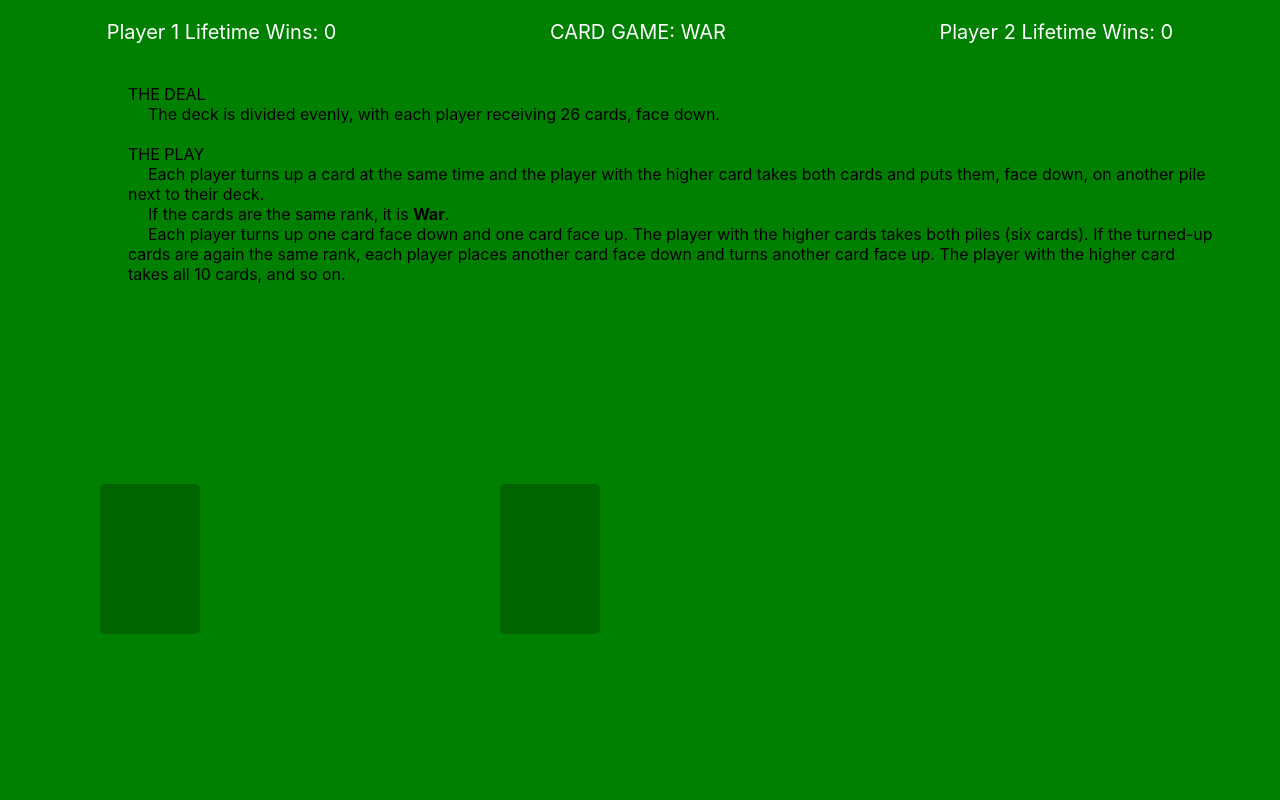
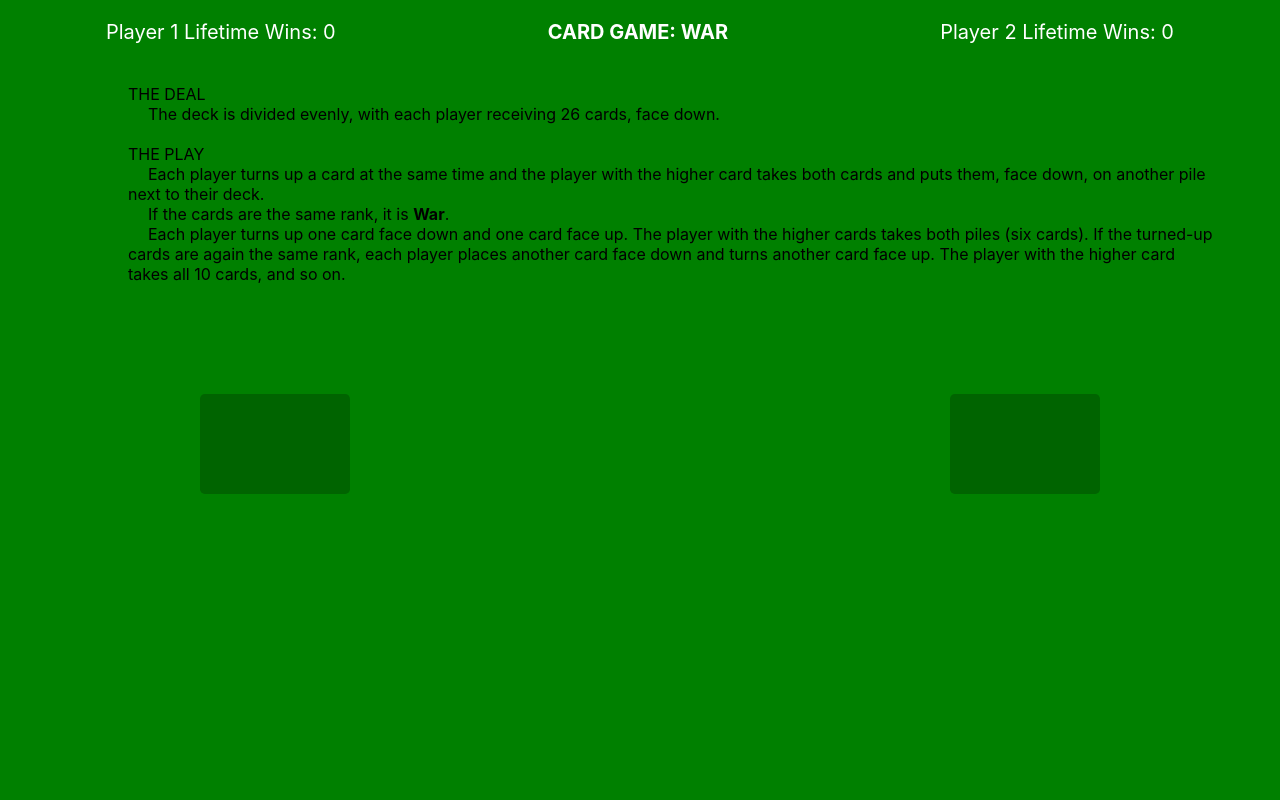
Before and after one commit to em0227/WarGame, a React (Create React App) app in the folder frontend/: page /#/ in a window 1280 px wide. Shown: the top 800 px of the page. Built offline with nearby package versions, Linux system fonts and the light colour scheme; no server answers.

Commit message:
this is broken

```diff
--- a/frontend/src/components/cards/card_face_down.jsx
+++ b/frontend/src/components/cards/card_face_down.jsx
@@ -1,23 +1,16 @@
 import React from "react";
 
-const CardFaceDown = ({card: cardFaceDown}) => {
+const CardFaceDown = ({ card: cardFaceDown }) => {
+  const style =
+    cardFaceDown.length !== 0 ? { backgroundColor: "darkGreen" } : {};
+  const content =
+    cardFaceDown.length !== 0 ? `${cardFaceDown.length} cards` : "";
 
-  if (cardFaceDown.length === 0) {
-    return null;
-  } else {
-    return (
-      <div
-        style={{
-          backgroundColor: "darkGreen",
-          width: "150px",
-          height: "100px",
-          color: "white",
-        }}
-      >
-        {`${cardFaceDown.length} cards`}
-      </div>
-    );
-  }
+  return (
+    <div className="face-down" style={style}>
+      {content}
+    </div>
+  );
 };
 
 export default CardFaceDown;
--- a/frontend/src/components/cards/card_face_up.jsx
+++ b/frontend/src/components/cards/card_face_up.jsx
@@ -1,21 +1,13 @@
 import React from "react";
 
 const CardFaceUp = ({ card: cardFaceUp }) => {
-  if (cardFaceUp === "") {
-    return null;
-  } else {
-    return (
-      <div
-        style={{
-          backgroundColor: "white",
-          width: "150px",
-          height: "100px",
-        }}
-      >
-        {cardFaceUp}
-      </div>
-    );
-  }
+  const style = cardFaceUp !== "" ? { backgroundColor: "white" } : {};
+
+  return (
+    <div className="face-up" style={style}>
+      <p>{cardFaceUp}</p>
+    </div>
+  );
 };
 
 export default CardFaceUp;
--- a/frontend/src/components/game/game.jsx
+++ b/frontend/src/components/game/game.jsx
@@ -26,9 +26,9 @@ class Game extends React.Component {
       prevProps.cardUpP1 !== this.props.cardUpP1;
 
     if (afterDraw) {
-      // setTimeout(() => {
-      // this.round();
-      // }, 1000);
+      setTimeout(() => {
+        this.round();
+      }, 1500);
     }
   }
 
@@ -39,11 +39,10 @@ class Game extends React.Component {
 
   draw() {
     const { drawCard } = this.props;
-    // this.timerId = setInterval(() => {
-    //   this.setState({ winner: "", status: "" });
-    //   drawCard();
-
-    // }, 2000);
+    this.timerId = setInterval(() => {
+      this.setState({ winner: "", status: "" });
+      drawCard();
+    }, 2000);
 
     drawCard();
   }
@@ -89,14 +88,12 @@ class Game extends React.Component {
       } else {
         winner("P1");
       }
-    }, 1000);
+    }, 1500);
   }
 
   stopWar() {
     if (this.state.status === "WAR!!!") {
-      clearInterval(this.timerId);
       this.setState({ status: "" });
-      this.draw();
     }
   }
 
@@ -111,11 +108,13 @@ class Game extends React.Component {
       movePileToDeck,
     } = this.props;
 
+    clearInterval(this.timerId);
+
     const result = GameLogic.whoWins(cardUpP1, cardUpP2);
     let cards;
 
     if (result === "war") {
-      this.setState({ status: "WAR!!!" });
+      this.setState({ status: "WAR!!!", winner: "" });
       this.warDraw();
       return;
     }
@@ -133,16 +132,20 @@ class Game extends React.Component {
     addCardToDiscard(cards, result);
     clearCard();
 
-    if (deckP1.length === 0) {
+    this.setState({ isGameOver: this.gameOver() });
+
+    if (deckP1.length === 0 && !this.state.isGameOver) {
       this.setState({ status: "Move P1 Pile to Deck" });
       movePileToDeck("p1");
     }
-    if (deckP2.length === 0) {
+    if (deckP2.length === 0 && !this.state.isGameOver) {
       this.setState({ status: "Move P2 Pile to Deck" });
       movePileToDeck("p2");
     }
 
-    this.setState({ isGameOver: this.gameOver() });
+    if (!this.state.isGameOver) {
+      this.draw();
+    }
   }
 
   gameOver() {
@@ -195,9 +198,11 @@ class Game extends React.Component {
       clearInterval(this.timerId); //won't be able to show the last round winner as it will render this
       return (
         <div className="game">
-          <p>Winner: {finalWinner}</p>
-          <p style={{ color: "red" }}>Game Over!</p>
-          <button onClick={this.restart().bind.this}>Restart</button>
+          <p id="last">Winner: {finalWinner}</p>
+          <p id="last" style={{ color: "red" }}>
+            Game Over!
+          </p>
+          <button onClick={this.restart.bind.this}>Restart</button>
         </div>
       );
     } else {
--- a/frontend/src/components/header/header.jsx
+++ b/frontend/src/components/header/header.jsx
@@ -7,7 +7,9 @@ const Header = () => {
   return (
     <div className="header">
       <p>Player 1 Lifetime Wins: {lifetimeWinsP1}</p>
-      <p>CARD GAME: WAR</p>
+      <p>
+        <b>CARD GAME: WAR</b>
+      </p>
       <p>Player 2 Lifetime Wins: {lifetimeWinsP2}</p>
     </div>
   );
--- a/frontend/src/components/players/player.jsx
+++ b/frontend/src/components/players/player.jsx
@@ -5,8 +5,7 @@ import CardFaceUp from "../cards/card_face_up";
 import CardFaceDown from "../cards/card_face_down";
 
 const Player = (props) => {
-  const style =
-    props.id === "p2" ? { flexDirection: "row-reverse", margin: "100px" } : {};
+  const style = props.id === "p2" ? { flexDirection: "row-reverse" } : {};
   return (
     <div className="player" style={style}>
       <div className="dd">
--- a/frontend/src/index.css
+++ b/frontend/src/index.css
@@ -34,6 +34,11 @@ code {
   width: 100%;
 }
 
+#last {
+  align-self: center;
+  font-size: 40px;
+}
+
 .players {
   display: flex;
   width: 100%;
@@ -42,6 +47,7 @@ code {
 .player {
   display: flex;
   align-items: center;
+  margin: 100px 100px 0 100px;
 }
 
 .description {
@@ -69,21 +75,20 @@ code {
 }
 
 .discard {
-  width: 100px;
-  height: 150px;
+  width: 150px;
+  height: 100px;
   margin: 0;
   border-radius: 0.3rem;
-}
-
-.discard p {
-  text-align: center;
+  display: flex;
+  align-items: center;
+  justify-content: center;
 }
 
 .player-deck {
   background-color: darkGreen;
-  width: 100px;
-  height: 150px;
-  margin: 100px;
+  width: 150px;
+  height: 100px;
+  margin: 0 100px 100px 100px;
   border-radius: 0.3rem;
 }
 
@@ -98,6 +103,25 @@ button {
   font-size: 30px;
   padding: 10px 20px 10px 20px;
   margin: 10px 0 30px 0;
-  width: 100px;
+  width: 150px;
   align-self: center;
 }
+
+.face-up {
+  width: 100px;
+  height: 150px;
+  border-radius: 0.3rem;
+  display: flex;
+  align-items: center;
+  justify-content: center;
+  margin-bottom: 20px;
+}
+
+.face-down {
+  width: 100px;
+  height: 150px;
+  border-radius: 0.3rem;
+  display: flex;
+  align-items: center;
+  justify-content: center;
+}
--- a/frontend/src/reducers/players_reducer.js
+++ b/frontend/src/reducers/players_reducer.js
@@ -23,10 +23,10 @@ const deckTwo = ["11 spade", "12 heart", "10 spade"];
 // 2. WAR
 // const deckOne = ["14 heart", "13 club", "14 spade", "9 heart"];
 // const deckTwo = ["10 spade", "11 spade", "12 heart", "9 diamond"];
-// 3. MULTIWAR
+// 3. MULTIWAR //this is not working
 // const deckOne = ["14 heart", "13 club", "9 heart", "14 spade", "10 club"];
 // const deckTwo = ["10 spade", "11 spade", "9 diamond", "12 heart", "10 heart"];
-// 4. DURING WAR && DECK has 1 card left && PILE has more
+// 4. DURING WAR && DECK has 1 card left && PILE has more //last scence fast
 // const deckOne = [
 //   "14 heart",
 //   "13 club",
@@ -47,7 +47,7 @@ const deckTwo = ["11 spade", "12 heart", "10 spade"];
 //   "12 heart",
 //   "10 spade",
 // ];
-// 5. WAR ENDS && BOTH PLAYERS DECK EMPTY && PILE has more
+// 5. WAR ENDS && BOTH PLAYERS DECK EMPTY && PILE has more //this is not working
 // const deckOne = [
 //   "13 club",
 //   "9 heart",
```
